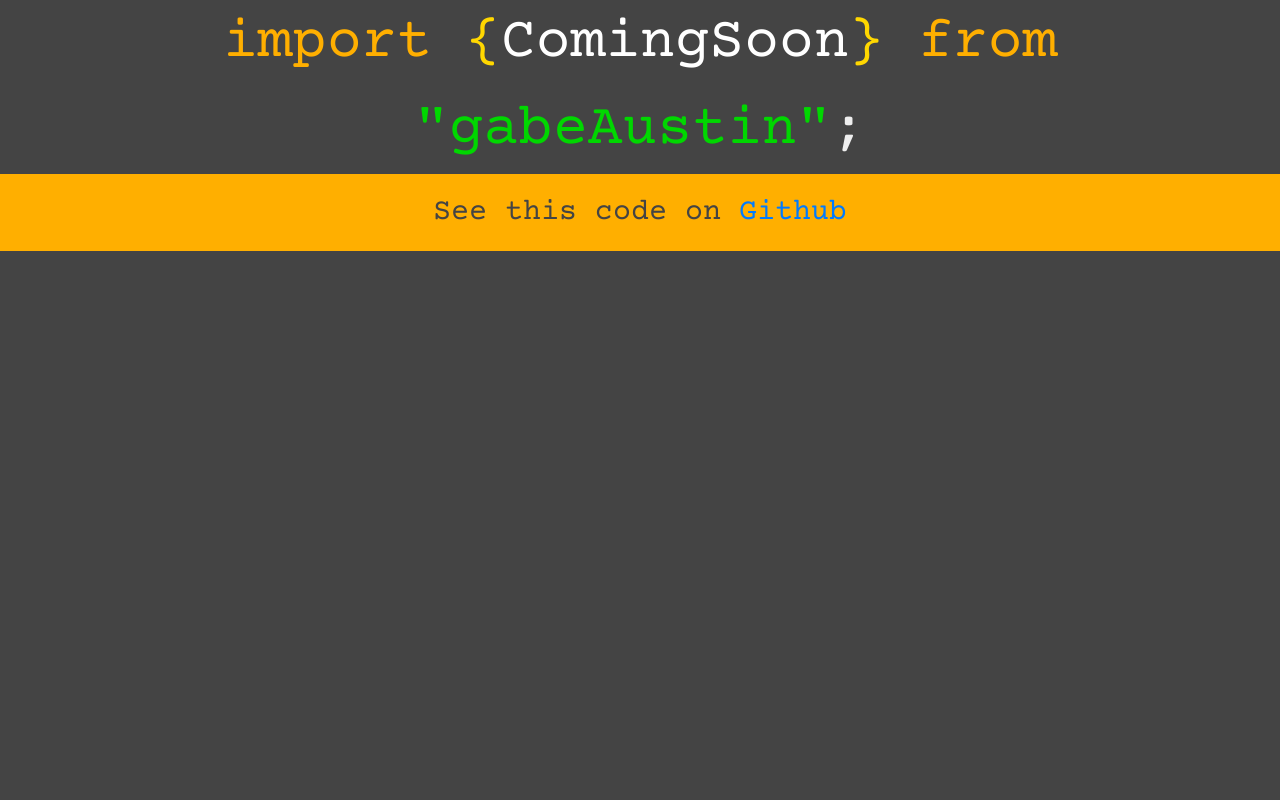
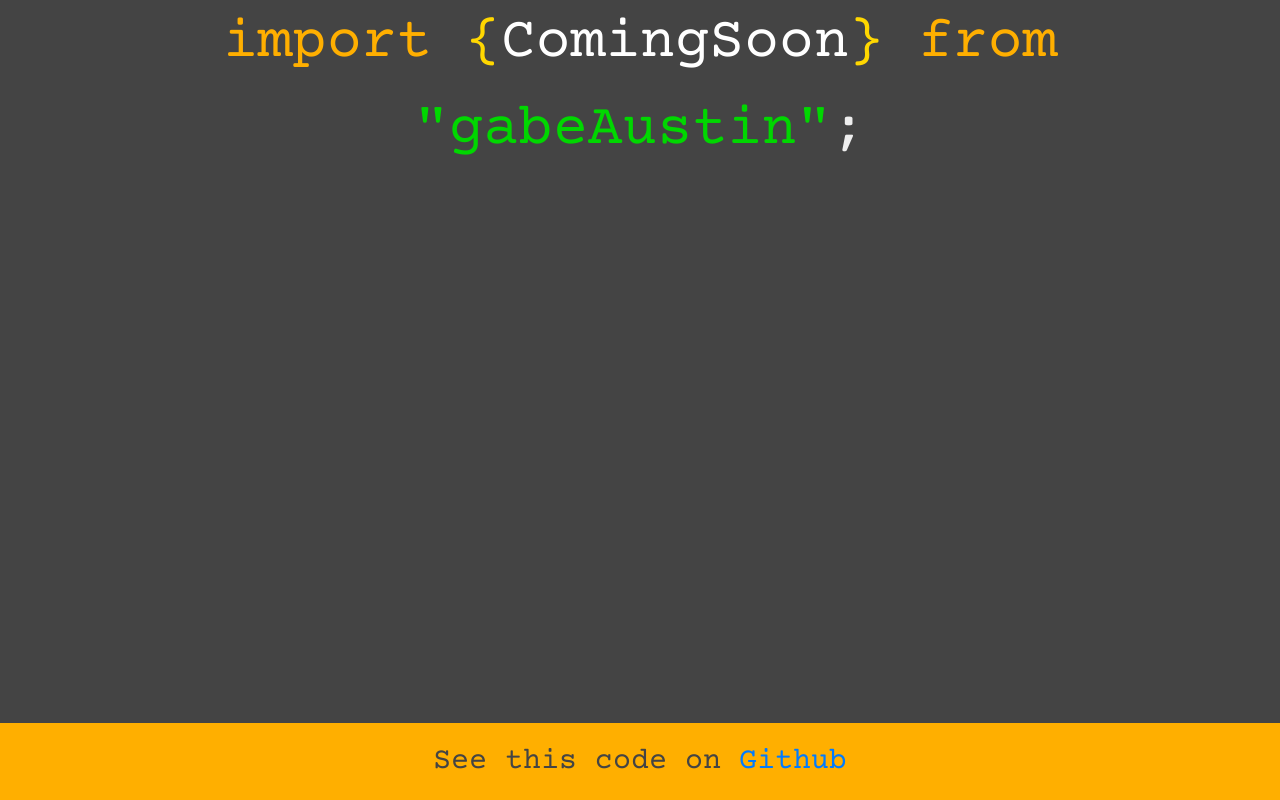
Before and after one commit to gabeaustin/coming-soon-portfolio, a React (Create React App) app: page / in a window 1280 px wide. Built offline with nearby package versions, Linux system fonts and the light colour scheme.

Commit message:
fixed footer to bottom of screen

```diff
--- a/src/App.js
+++ b/src/App.js
@@ -13,7 +13,7 @@
           <span className="green">"gabeAustin"</span>
           <span className="grey">;</span>
         </div>
-        <footer className="mainPageFooter p-3 mt-auto">
+        <footer className="mainPageFooter p-3 mt-auto fixed-bottom">
           See this code on{" "}
           <a
             href="https://github.com/gabeaustin"
```
